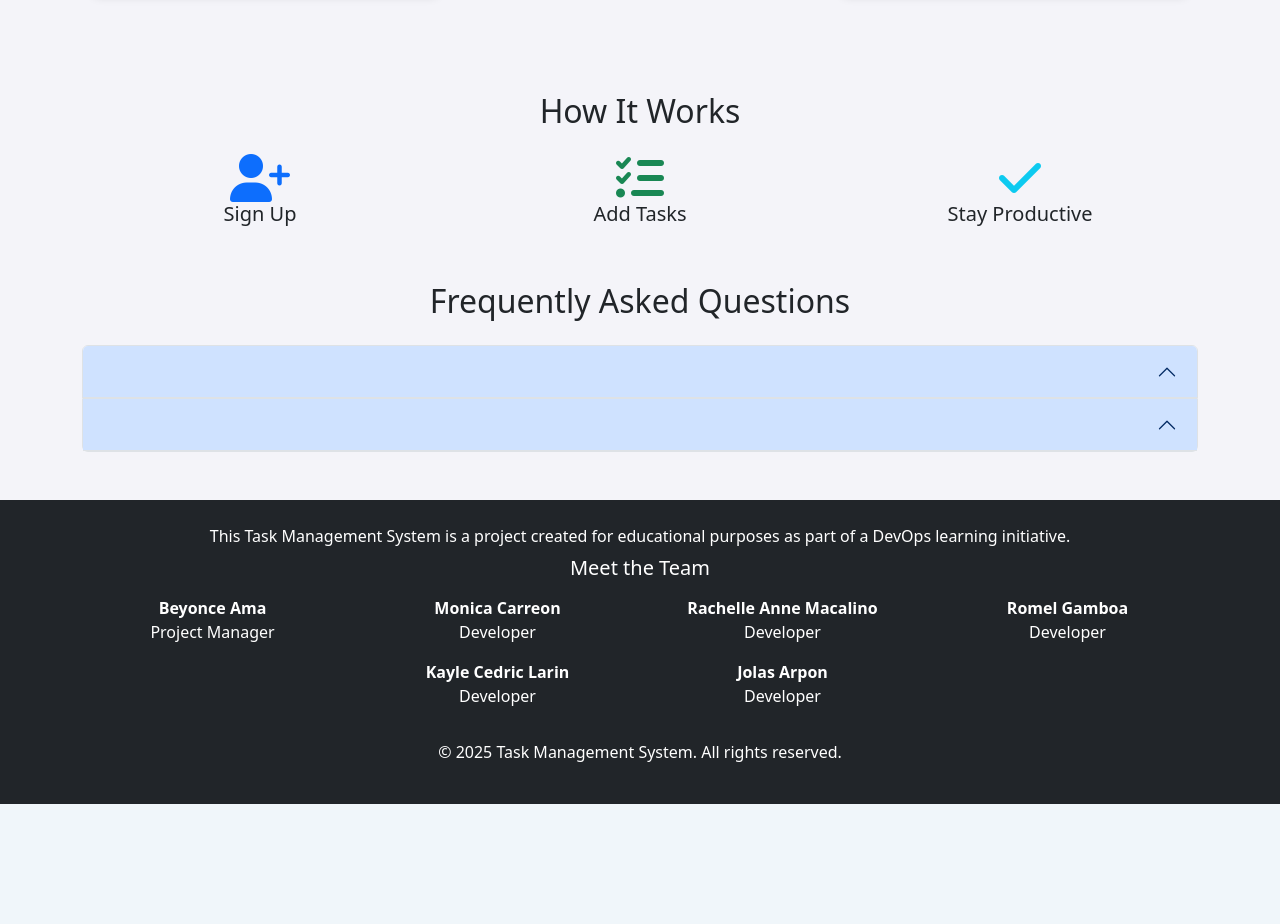
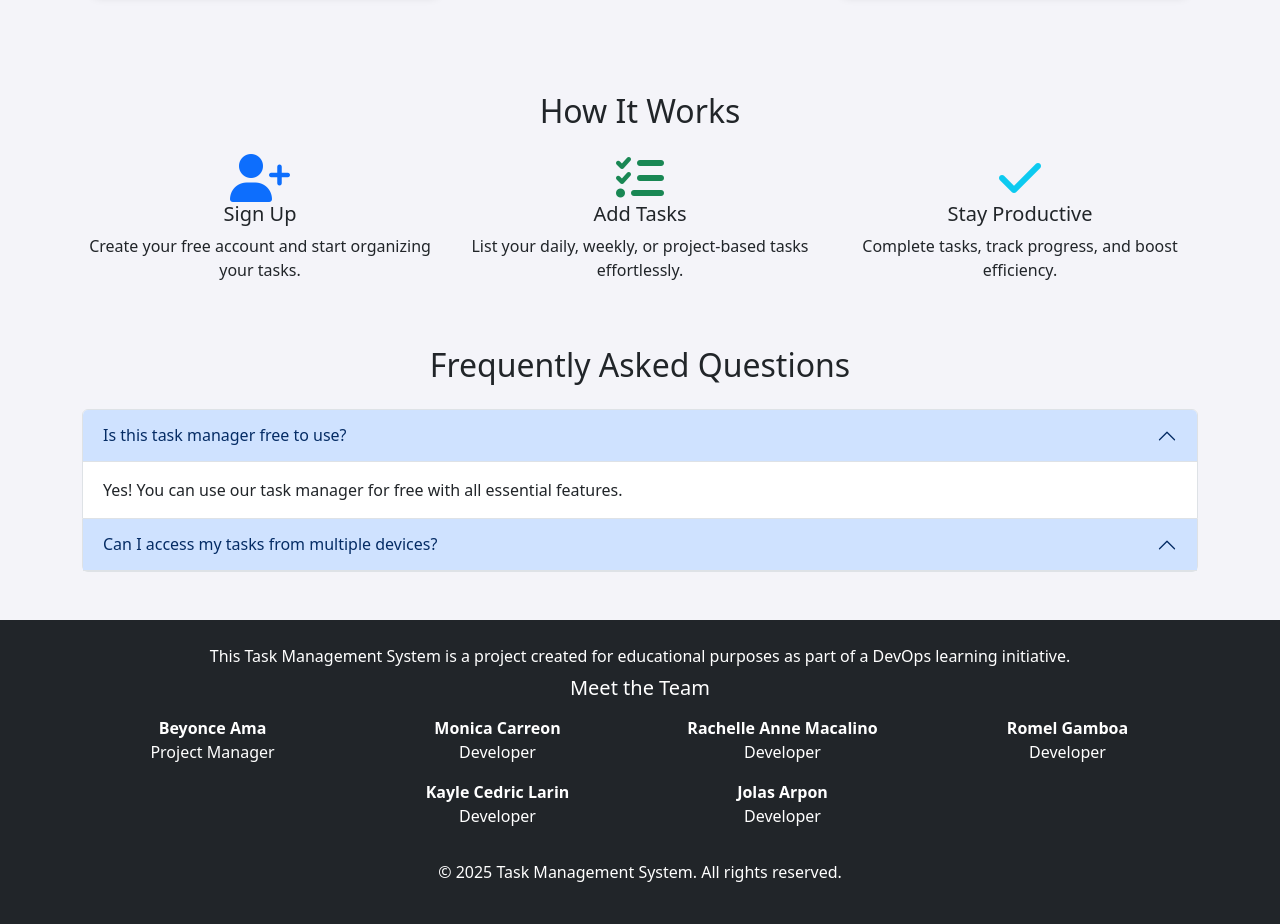
Before and after one commit to beyonce-ama/task-manager, a PHP site: page / in a window 1280 px wide. Shown: the part 648-1572 px from the top of the page. Before the commit the page ends 1452 px from the top, so only its background shows below. Run offline with PHP 8.4, Linux system fonts and the light colour scheme; some libraries are stand-ins or nearby versions.

Commit message:
editted by "Jolas Arpon"

```diff
--- a/index.php
+++ b/index.php
@@ -115,14 +115,17 @@
             <div class="col-md-4">
                 <i class="fas fa-user-plus fa-3x text-primary"></i>
                 <h5>Sign Up</h5>
+                <p>Create your free account and start organizing your tasks.</p>
             </div>
             <div class="col-md-4">
                 <i class="fas fa-tasks fa-3x text-success"></i>
                 <h5>Add Tasks</h5>
+                <p>List your daily, weekly, or project-based tasks effortlessly.</p>
             </div>
             <div class="col-md-4">
                 <i class="fas fa-check fa-3x text-info"></i>
                 <h5>Stay Productive</h5>
+                <p>Complete tasks, track progress, and boost efficiency.</p>
             </div>
         </div>
     </div>
@@ -133,17 +136,25 @@
             <div class="accordion-item">
                 <h2 class="accordion-header">
                     <button class="accordion-button" type="button" data-bs-toggle="collapse" data-bs-target="#faq1">
+                        Is this task manager free to use?
                     </button>
                 </h2>
                 <div id="faq1" class="accordion-collapse collapse show">
+                    <div class="accordion-body">
+                        Yes! You can use our task manager for free with all essential features.
+                    </div>
                 </div>
             </div>
             <div class="accordion-item">
                 <h2 class="accordion-header">
                     <button class="accordion-button" type="button" data-bs-toggle="collapse" data-bs-target="#faq2">
+                        Can I access my tasks from multiple devices?
                     </button>
                 </h2>
                 <div id="faq2" class="accordion-collapse collapse">
+                    <div class="accordion-body">
+                        Absolutely! Our platform syncs across all your devices.
+                    </div>
                 </div>
             </div>
         </div>
```
